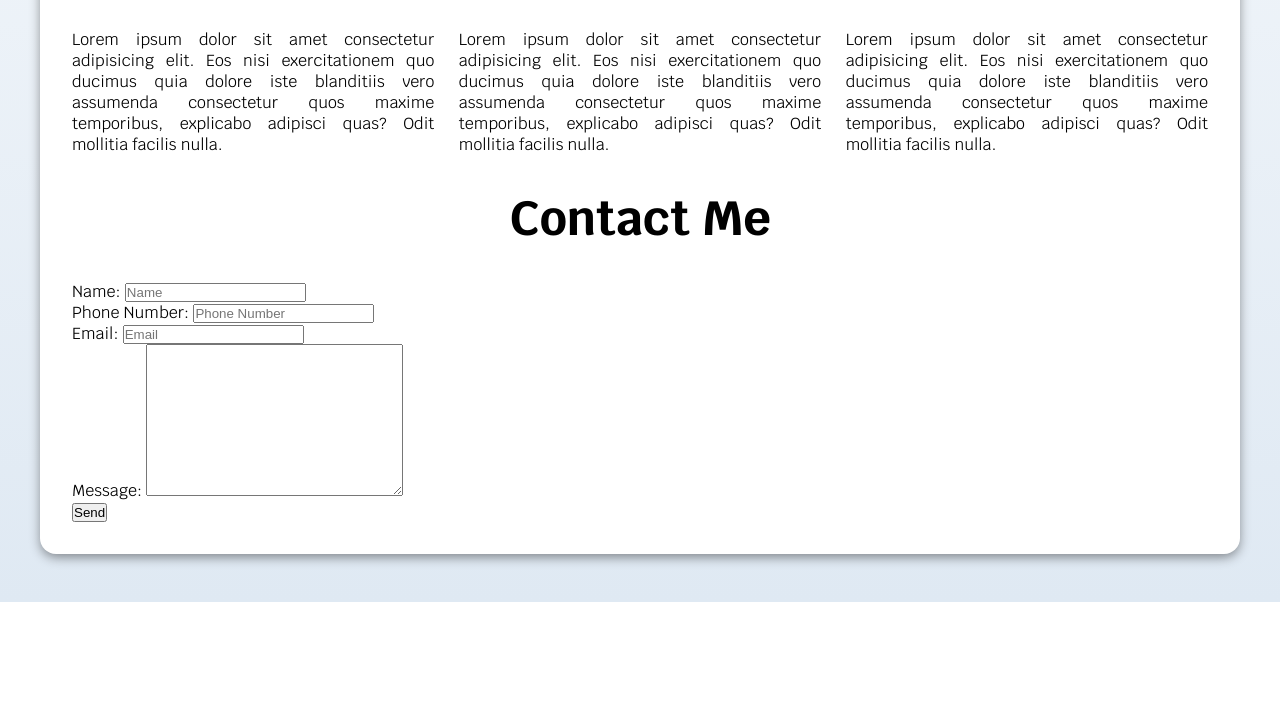
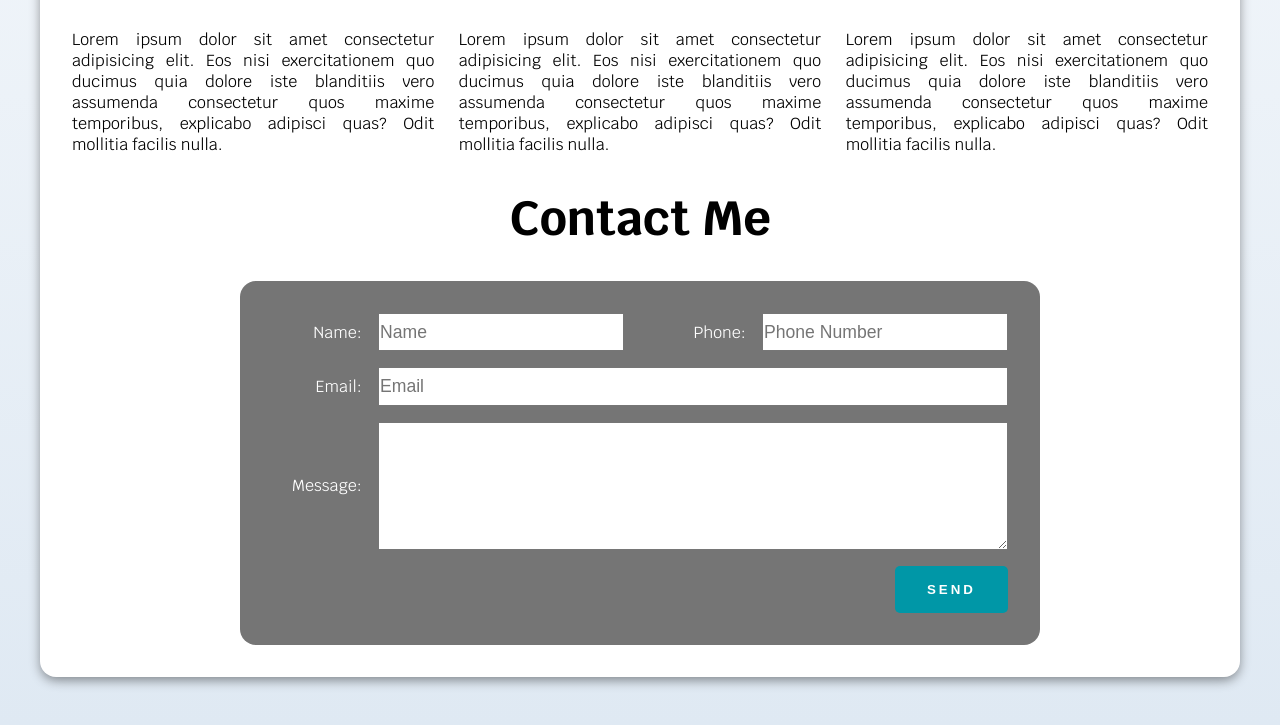
Before and after one commit to smarigowda/css-grid-flexbox-build-10-projects, a plain HTML site: page freelancer_flexbox/freelancer_flexbox_start/index.html in a window 1280 px wide. Shown: the part 824-1549 px from the top of the page. Before the commit the page ends 1426 px from the top, so only its background shows below. Drawn offline with Linux system fonts and the light colour scheme.

Commit message:
BUILD10-2 freelance website complete

```diff
--- a/freelancer_flexbox/freelancer_flexbox_start/css/style.css
+++ b/freelancer_flexbox/freelancer_flexbox_start/css/style.css
@@ -4,6 +4,7 @@
     --mainFont: 'Krub', sans-serif;
     --secondary: #0097A7;
     --primary: #FFC107;
+    --gray: #757575;
 }
 
 html {
@@ -22,7 +23,7 @@ body {
 
 
 /* BUTTON */
-.hero-content .button {
+.button {
     background-color: var(--secondary);
     display: inline-block;
     padding: 1rem 2rem;
@@ -36,7 +37,7 @@ body {
     color: var(--white);
     letter-spacing: 3px;
 }
-.hero-content .button:hover {
+.button:hover {
     background-color: rgb(1, 123, 136);
     box-shadow: 0 .1px 0 0;
 }
@@ -183,3 +184,62 @@ h3 {
     font-size: 1.6rem;
     margin-bottom: 1rem;
 }
+
+form {
+    background-color: var(--gray);
+    padding: 2rem;
+    border-radius: 1rem;
+}
+
+@media (min-width: 768px) {
+    form {
+        max-width: 800px;
+        margin: 0 auto;
+    }
+    .form-container {
+        display: flex;
+        justify-content: space-between;
+        flex-wrap: wrap;
+    }
+    .field {
+        flex: 0 0 calc(50% - 1rem);
+    }
+}
+
+.field {
+    display: flex;
+    align-items: center;
+    margin-bottom: 1rem;
+}
+
+.field label {
+    flex-basis: 90px;
+    color: var(--white);
+}
+
+.field input[type="text"],
+.field input[type="tel"],
+.field input[type="email"],
+textarea {
+    flex: 1;
+    height: 2.4rem;
+    font-size: 1.1rem;
+}
+
+.w-100 {
+    flex: 0 0 100%;
+}
+
+.field textarea {
+    height: 8rem;
+}
+
+.field label {
+    text-align: right;
+    margin-right: 1rem;
+}
+
+.submit-form {
+    display: flex;
+    justify-content: flex-end;
+}
--- a/freelancer_flexbox/freelancer_flexbox_start/index.html
+++ b/freelancer_flexbox/freelancer_flexbox_start/index.html
@@ -66,14 +66,14 @@
                         <input type="text" placeholder="Name">
                     </div>
                     <div class="field">
-                        <label for="">Phone Number:</label>
+                        <label for="">Phone:</label>
                         <input type="tel" placeholder="Phone Number">
                     </div>
-                    <div class="field">
+                    <div class="field w-100">
                         <label for="">Email:</label>
                         <input type="email" placeholder="Email">
                     </div>
-                    <div class="field">
+                    <div class="field w-100">
                         <label for="">Message:</label>
                         <textarea name="" id="" cols="30" rows="10"></textarea>
                     </div>
```
